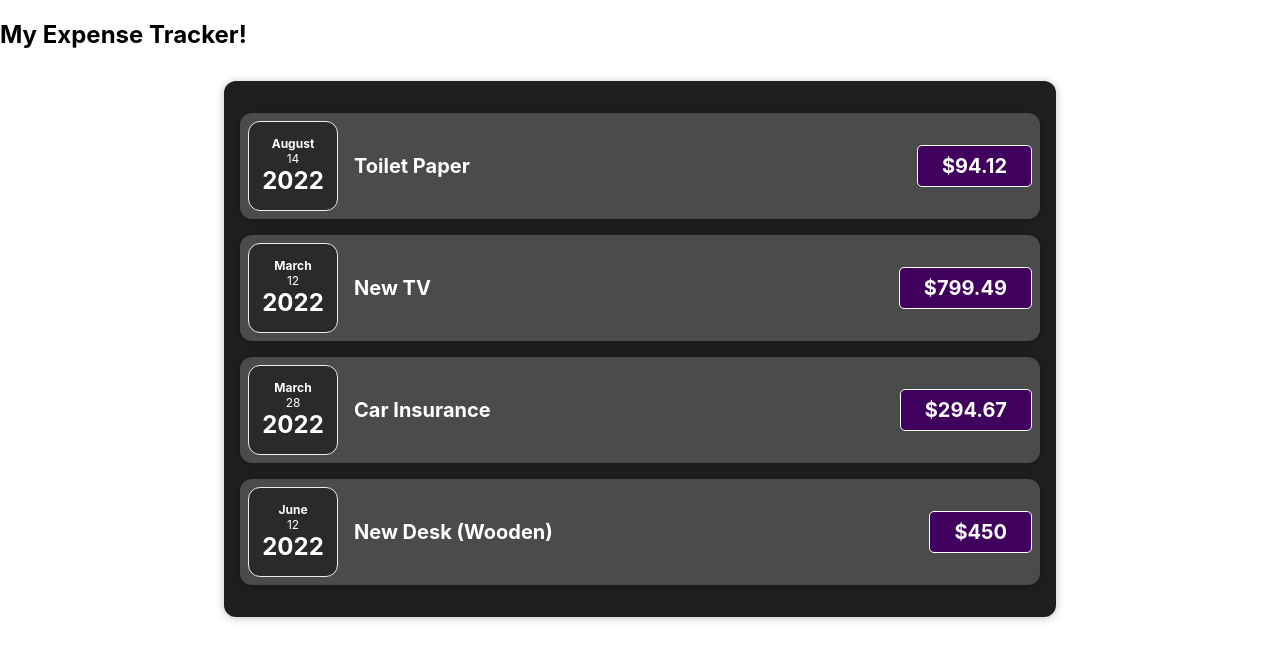
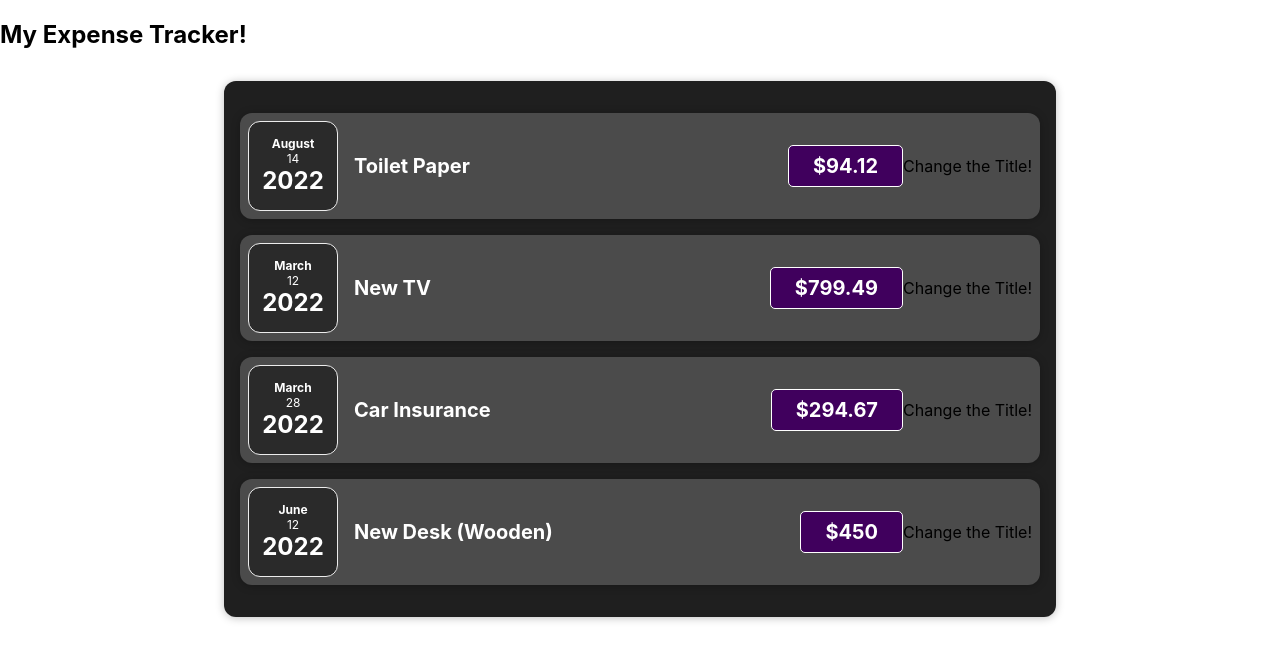
Before and after one commit to Esa-Gavin/Expense-Tracker, a React (Create React App) app: page / in a window 1280 px wide. Shown: the top 660 px of the page. Built offline with nearby package versions, Linux system fonts and the light colour scheme.

Commit message:
add a button

```diff
--- a/src/components/Expense/ExpenseItem.js
+++ b/src/components/Expense/ExpenseItem.js
@@ -10,6 +10,7 @@ function ExpenseItem(props) { // the word props can be set to any other name //
                 <h2>{props.kichwa}</h2>
                 <div className='expense-item__price'>${props.bei}</div>
             </div>
+            <buttton>Change the Title!</buttton>
         </Card>
     );
 }
```
